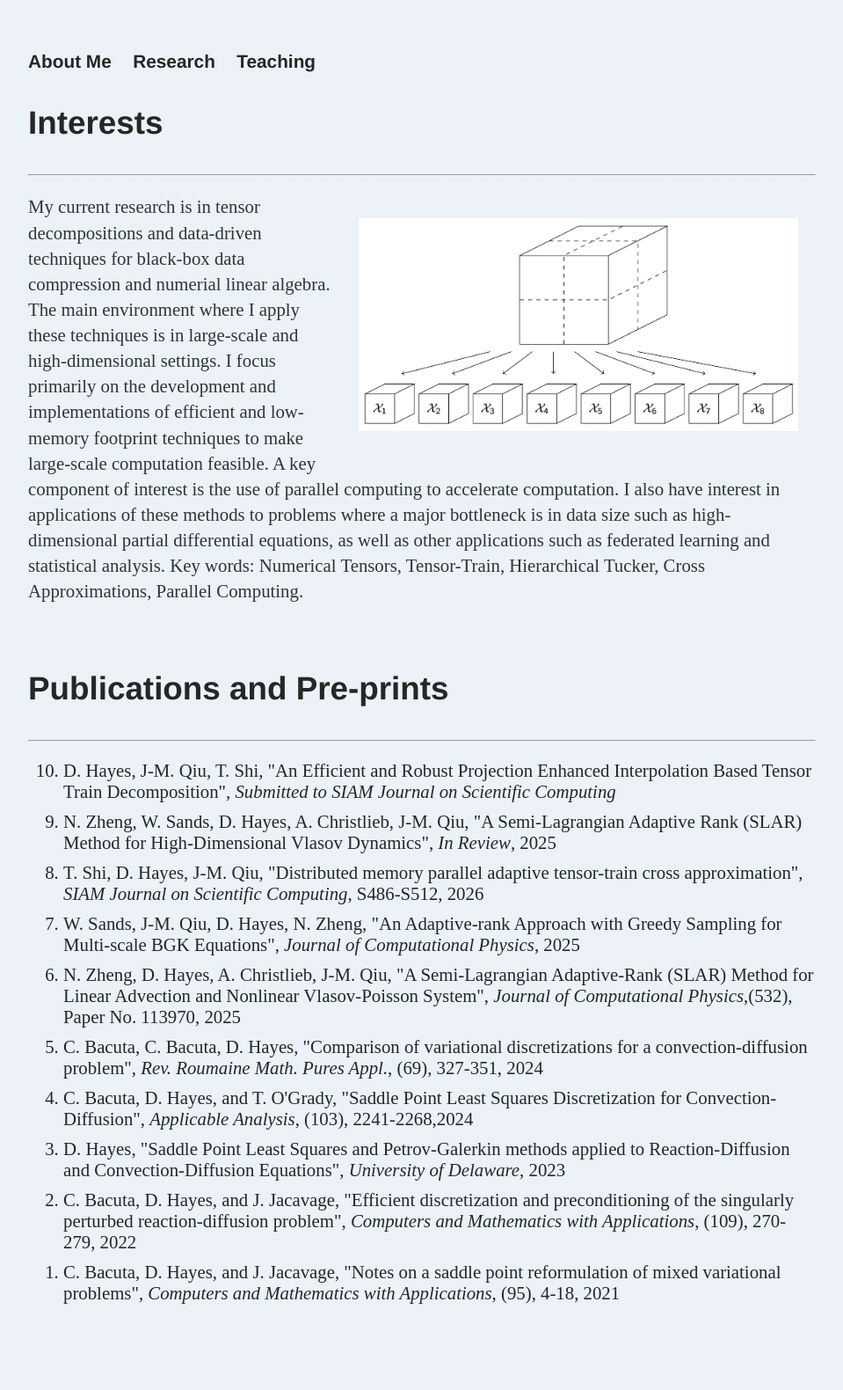
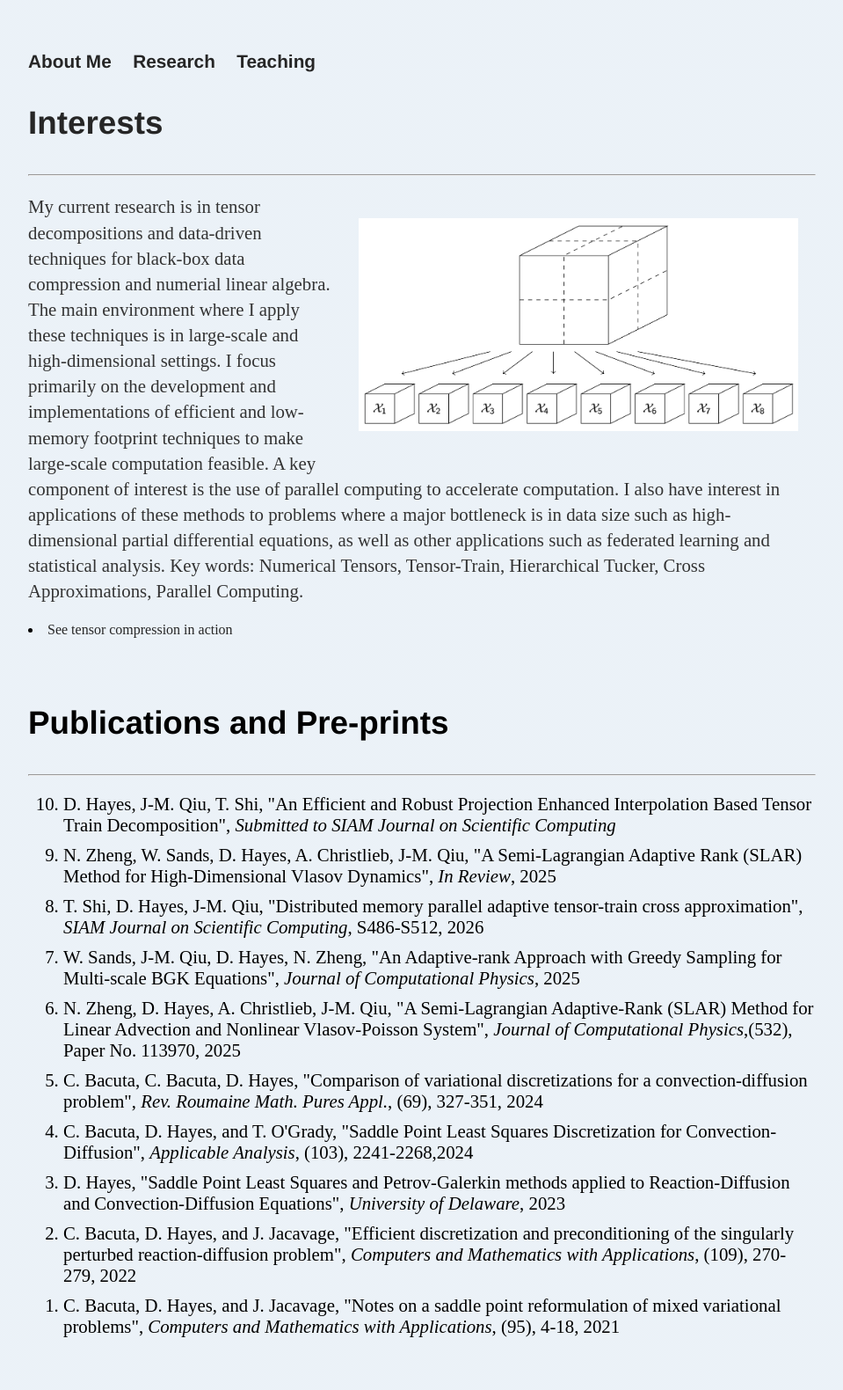
Before and after one commit to dhayes95/dhayes95.github.io, a Jekyll site: the page built from research/index.html, in a window 1280 px wide. Shown: the whole page at 88% size, without its empty margins (160-1119 px from the left). Built offline with Jekyll 4.4.1, drawn with Linux system fonts in a browser that asks for light colours; before the commit the page ends 1542 px from its top, so only the background shows below that.

Commit message:
Add link to tensor compression in index.html

```diff
--- a/research/index.html
+++ b/research/index.html
@@ -13,6 +13,9 @@ title: Research Interest
 				feasible. A key component of interest is the use of parallel computing to accelerate computation. I also have interest in applications of these methods to problems where a major bottleneck
 				is in data size such as high-dimensional partial differential equations, as well as other applications such as federated learning and statistical analysis. Key words: Numerical Tensors,
 				Tensor-Train, Hierarchical Tucker, Cross Approximations, Parallel Computing.
+			</p>
+			<p>
+				<li><a href="/compression">See tensor compression in action</a></li>
 			</p>
 			<br>
 			<h3>Publications and Pre-prints</h3>
```
